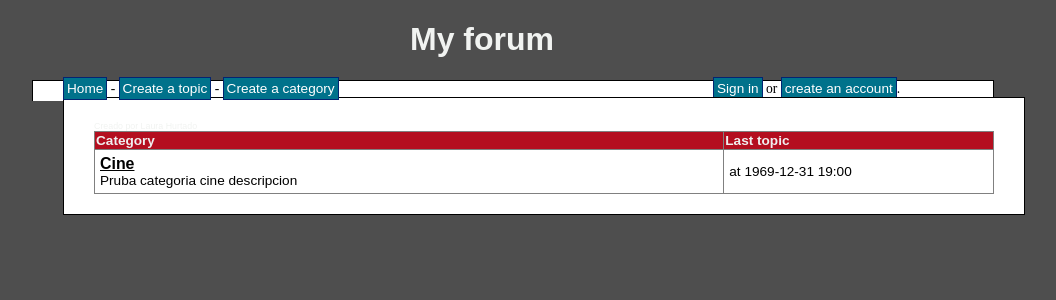
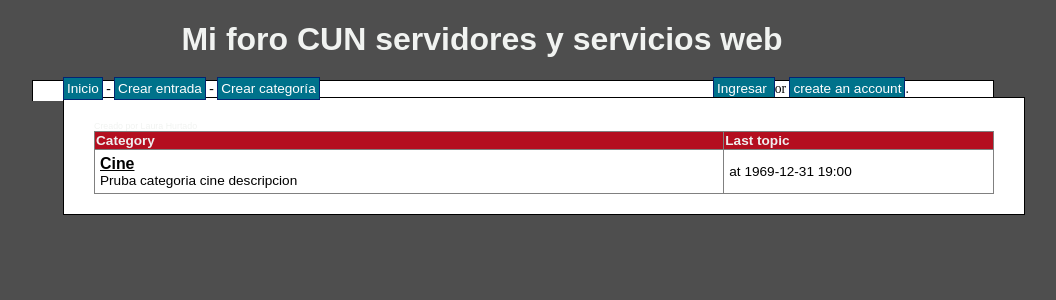
Before and after one commit to LauraCamilaH/Foro-CUN, a PHP site: page /index.php in a window 1280 px wide. Shown: the top 300 px of the page, without its empty margins (158-1214 px from the left). Run offline with PHP 8.4, Linux system fonts and the light colour scheme; data comes from the database, SQL or seed files in the repository.

Commit message:
traducción

```diff
--- a/header.php
+++ b/header.php
@@ -5,7 +5,7 @@
         <meta http-equiv="Content-Type" content="text/html; charset=UTF-8" />
         <meta name="description" content="A short description." />
         <meta name="keywords" content="put, keywords, here" />
-        <title>PHP-MySQL forum</title>
+        <title>Foro CUN</title>
         <link rel="stylesheet" href="style.css" type="text/css"></link>
         <script type="text/javascript" src="lightbox/js/jquery-1.7.2.min.js"></script>
         <script type="text/javascript" src="lightbox/js/jquery-ui-1.8.18.custom.min.js"></script>
@@ -14,12 +14,12 @@
         <link rel="stylesheet" href="lightbox/css/lightbox.css" type="text/css" />
     </head>
     <body>
-        <h1>My forum</h1>
+        <h1>Mi foro CUN servidores y servicios web</h1>
         <div id="wrapper">
             <div id="menu">
-                <a class="item" href="/forum/index.php">Home</a> -
-                <a class="item" href="/forum/create_topic.php">Create a topic</a> -
-                <a class="item" href="/forum/create_cat.php">Create a category</a>
+                <a class="item" href="/forum/index.php">Inicio</a> -
+                <a class="item" href="/forum/create_topic.php">Crear entrada</a> -
+                <a class="item" href="/forum/create_cat.php">Crear categoría</a>
                 <script src="js/agregarNuevaFila.js" type="text/javascript"></script>
                 <div id="userbar">
                     <div id="userbar">
@@ -27,9 +27,9 @@
                         <?php
                         session_start();
                         if (isset($_SESSION['signed_in']) && $_SESSION['signed_in']) {
-                            echo 'Hello ' . $_SESSION['user_name'] . '. Not you? <a href="signout.php" class="item">Sign out</a>';
+                            echo 'Hola  ' . $_SESSION['user_name'] . '. ¿No eres tu? <a href="signout.php" class="item">Salir</a>';
                         } else {
-                            echo '<a href="signin.php" class="item">Sign in</a> or <a href="signup.php" class="item">create an account</a>.';
+                            echo '<a href="signin.php" class="item">Ingresar </a> or <a href="signup.php" class="item">create an account</a>.';
                         }
                         ?>
 
```
